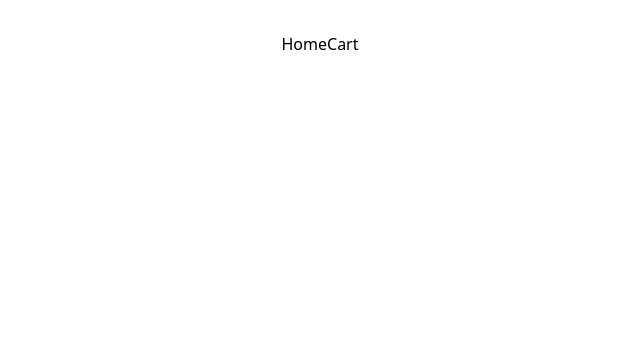
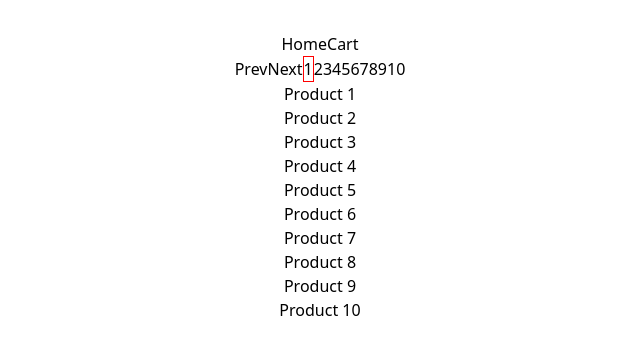
Before and after one commit to harshpreetsingh12/machine-code-prac, a React (Vite) app: page /pagination in a window 1280 px wide. Before the commit this address had no page. Shown: the top 354 px of the page, without its empty margins (320-960 px from the left). Built offline with nearby package versions, Linux system fonts and the light colour scheme.

Commit message:
pagination products

```diff
--- a/src/App.jsx
+++ b/src/App.jsx
@@ -1,10 +1,11 @@
-import React from "react";
+import React, { useEffect } from "react";
 import { BrowserRouter as Router, Route, Routes } from "react-router-dom";
 import Layout from "./components/Layout";
 import Home from "./pages/Home";
 import Cart from "./components/Cart";
 import CartContext from "./context/CartContext";
 import UserType from "./pages/UserType";
+import PaginatedProducts from "./pages/PaginatedProducts";
 
 const App = () => {
   return (
@@ -12,6 +13,7 @@ const App = () => {
       <Router>
         <Layout>
           <Routes>
+            <Route path="/pagination" element={<PaginatedProducts/>} />
             <Route path="/userType" element={<UserType/>} />
             <Route path="/" element={<Home/>} />
             <Route path="/cart" element={<Cart/>} />
--- /dev/null
+++ b/src/pages/PaginatedProducts.jsx
@@ -0,0 +1,91 @@
+import React, { Fragment, useEffect, useRef, useState } from 'react'
+
+const PaginatedProducts = ({
+    TOTAL_PRODUCTS=100,
+    PER_PAGE=10
+}) => {
+    const [currentPage, setCurrentPage]= useState(1)
+    const [isLoading, setIsLoading]= useState(false)
+    const productMap=useRef({})
+    const totalPages= Math.ceil(TOTAL_PRODUCTS / PER_PAGE);
+
+    useEffect(()=>{
+        getCurrentPageProduct()
+    },[currentPage])
+
+    async function getCurrentPageProduct(){
+        // console.log(productMap.current)
+        if(productMap.current?.[currentPage]) return
+        setIsLoading(true)
+        const products= await fakeFetch(currentPage, 10)
+        setIsLoading(false)
+        const existingMap={...productMap.current}
+        existingMap[currentPage]=products
+        productMap.current=existingMap
+    }
+
+    const handleGetPage=(page)=>{
+        if(currentPage===page) return
+        setCurrentPage(page)
+    }
+
+    const handlePrev=()=>{
+        if(currentPage>1) setCurrentPage(prev=>prev-1)
+    }
+    const handleNext=()=>{
+        console.log(currentPage)
+         if(currentPage<totalPages) setCurrentPage(prev=>prev+1)
+    }
+
+  return (
+    <div>
+        <button onClick={handlePrev}>Prev</button>
+        <button onClick={handleNext}>Next</button>
+        {new Array(totalPages).fill(null).map((_,i)=>{
+            return (
+                <button onClick={()=>handleGetPage(i+1)}
+                    style={{
+                        border:i+1 === currentPage?'1px solid red':'unset'
+                    }}
+                    key={i}
+                    disabled={currentPage===i+1}
+                >
+                    {i+1}
+                </button>
+            )
+        })}
+        {isLoading ?
+            <p>Loading ...</p>
+        :
+            <Fragment>
+                {productMap.current?.[currentPage] && productMap.current?.[currentPage].map(product=>{
+                    return (
+                        <div key={product.id}>
+                            {product.name}
+                        </div>
+                    )
+                })}
+                {productMap.current?.[currentPage] && productMap.current?.[currentPage].length===0 &&(
+                    <p>No Product Found</p>
+                )}
+            </Fragment>
+        }
+
+    </div>
+  )
+}
+
+export default PaginatedProducts
+
+const fakeFetch = (page, limit) => {
+  return new Promise((resolve) => {
+    setTimeout(() => {
+      const products = Array.from({ length: 100 }, (_, i) => ({
+        id: i + 1,
+        name: `Product ${i + 1}`
+      }));
+      const start = (page - 1) * limit;
+      resolve(products.slice(start, start + limit));
+    }, 1000); // 1 sec delay
+  });
+};
```
